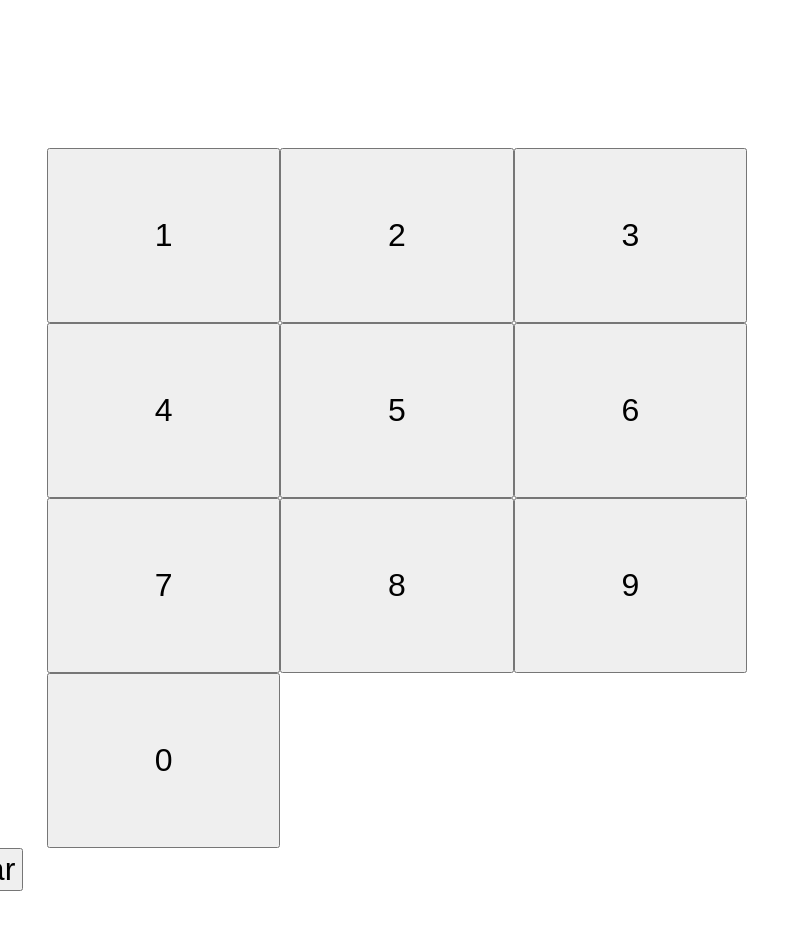
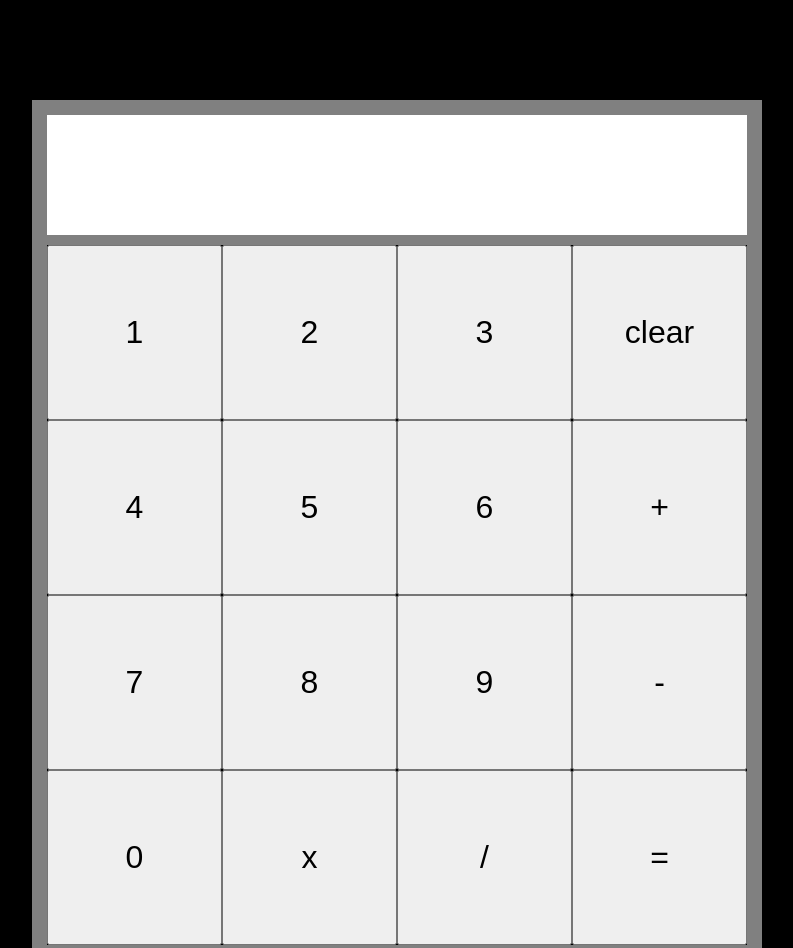
Before and after one commit to YoYoNinjaBoy/Calculator, a plain HTML site: page index.html in a window 1280 px wide. Shown: the top 948 px of the page, without its empty margins (243-1036 px from the left). Before the commit the page ends 899 px from the top, so only its background shows below. Drawn offline with Linux system fonts and the light colour scheme.

Commit message:
stylings

```diff
--- a/index.html
+++ b/index.html
@@ -9,25 +9,29 @@
     <div id=calcContainer>
         <div id=display2></div>
         <div id=display></div>
+        <div id=padding></div>
         <div id=numContainer>
 
-            <button id=num1 class=cBtn onclick='updateDisplay(1)' class=num>1</button>
-            <button id=num2 class=cBtn onclick='updateDisplay(2)' class=num>2</button>
-            <button id=num3 class=cBtn onclick='updateDisplay(3)' class=num>3</button>
-            <button id=num4 class=cBtn onclick='updateDisplay(4)' class=num>4</button>
-            <button id=num5 class=cBtn onclick='updateDisplay(5)' class=num>5</button>
-            <button id=num6 class=cBtn onclick='updateDisplay(6)' class=num>6</button>
-            <button id=num7 class=cBtn onclick='updateDisplay(7)' class=num>7</button>
-            <button id=num8 class=cBtn onclick='updateDisplay(8)' class=num>8</button>
-            <button id=num9 class=cBtn onclick='updateDisplay(9)' class=num>9</button>
-            <button id=num0 class=cBtn onclick='updateDisplay(0)' class=num>0</button>
+            <button id=numb1 class=cBtn onclick='updateDisplay(1)' class=num>1</button>
+            <button id=numb2 class=cBtn onclick='updateDisplay(2)' class=num>2</button>
+            <button id=numb3 class=cBtn onclick='updateDisplay(3)' class=num>3</button>
+            <button id=clearBtn class=cBtn>clear</button>
+            <button id=numb4 class=cBtn onclick='updateDisplay(4)' class=num>4</button>
+            <button id=numb5 class=cBtn onclick='updateDisplay(5)' class=num>5</button>
+            <button id=numb6 class=cBtn onclick='updateDisplay(6)' class=num>6</button>
+            <button id=plusBtn class=cBtn class=operator   >+</button>
+            <button id=numb7 class=cBtn onclick='updateDisplay(7)' class=num>7</button>
+            <button id=numb8 class=cBtn onclick='updateDisplay(8)' class=num>8</button>
+            <button id=numb9 class=cBtn onclick='updateDisplay(9)' class=num>9</button>
+            <button id=minusBtn class=cBtn class=operator  >-</button>
+            <button id=numb0 class=cBtn onclick='updateDisplay(0)' class=num>0</button>
+            <button id=timesBtn class=cBtn class=operator  >x</button>
+            <button id=divideBtn class=cBtn class=operator >/</button>
+            <button id=equalsBtn class=cBtn>=</button>
         </div>
-    <button id=plusBtn class=cBtn class=operator   >+</button>
-    <button id=minusBtn class=cBtn class=operator  >-</button>
-    <button id=timesBtn class=cBtn class=operator  >x</button>
-    <button id=divideBtn class=cBtn class=operator >/</button>
-    <button id=equalsBtn class=cBtn>=</button>
-    <button id=clearBtn class=cBtn>clear</button>
+
+
+
     </div>
 </body>
 </html>
--- a/style.css
+++ b/style.css
@@ -1,34 +1,47 @@
+body{
+    background-color:black;
+}
+#padding{
+    height: 10px;
+    background-color: grey;
+}
 #display{
-    text-align: center;
+    background-color:white;
+    text-align: right;
+    padding-right:15px;
     font-size:43px;
-    min-height:100px;
+    min-height:70px;
 }
 
 #display2{
-    text-align: center;
+    background-color:white;
+    color:black;
+    text-align: right;
+    padding-top:10px;
+    padding-right:15px;
     font-size:16px;
     min-height:40px;
 }
 
 #calcContainer{
+    margin-top:100px;
     display:box;
     margin-left:auto;
     margin-right:auto;
+    width:700px;
+    border:solid grey 15px;
 }
 
 #numContainer{
     display:grid;
-    grid-template-columns:repeat(3, 1fr);
+    grid-template-columns:repeat(4, 1fr);
     height:700px;
     width:700px;
     margin-left:auto;
     margin-right:auto;
 }
-
-.operator{
-    display:box;
-    position:relative
-
+#numb0{
+    display:block;
 }
 .cBtn{
    display:flexbox;
```
